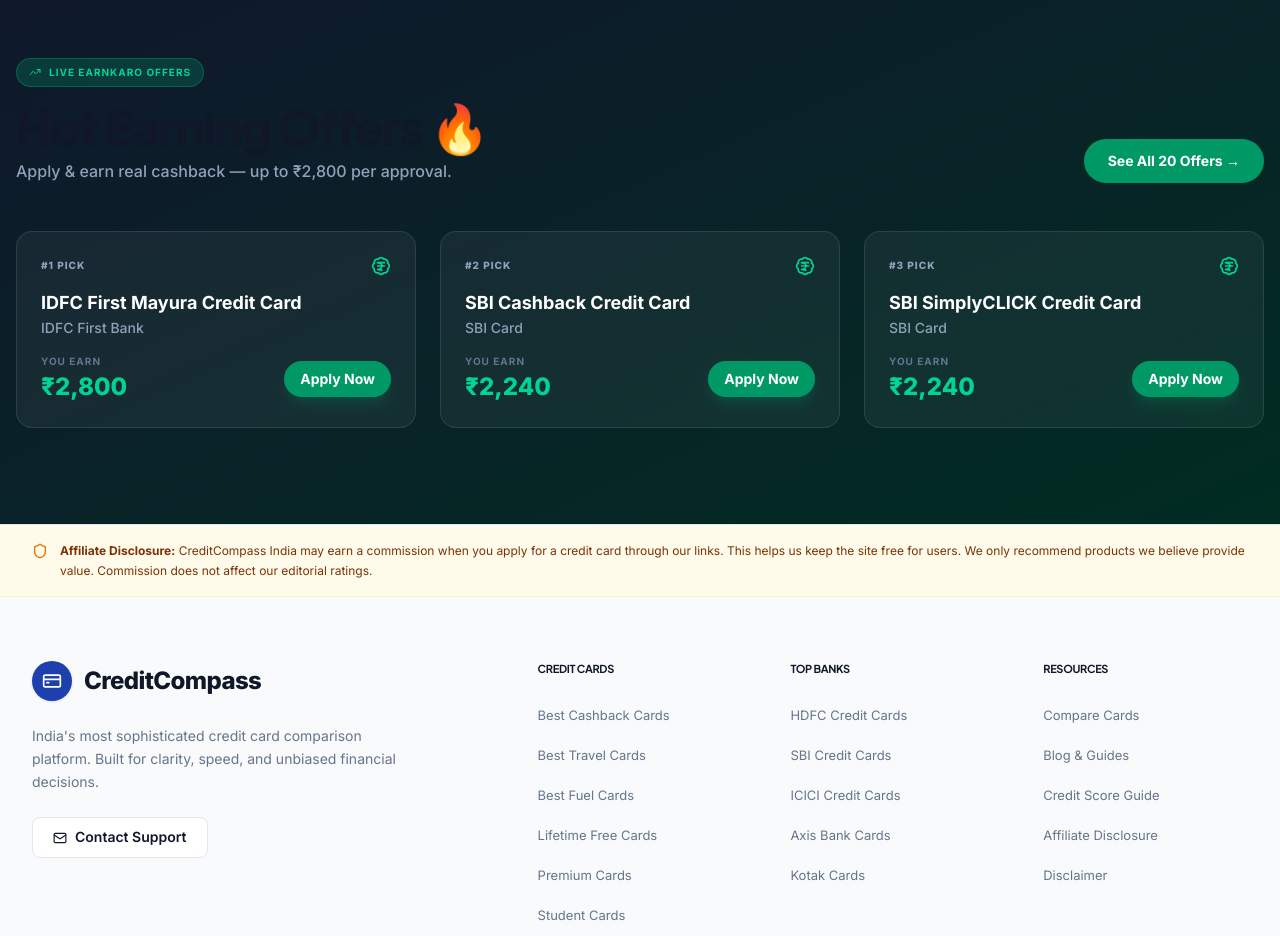
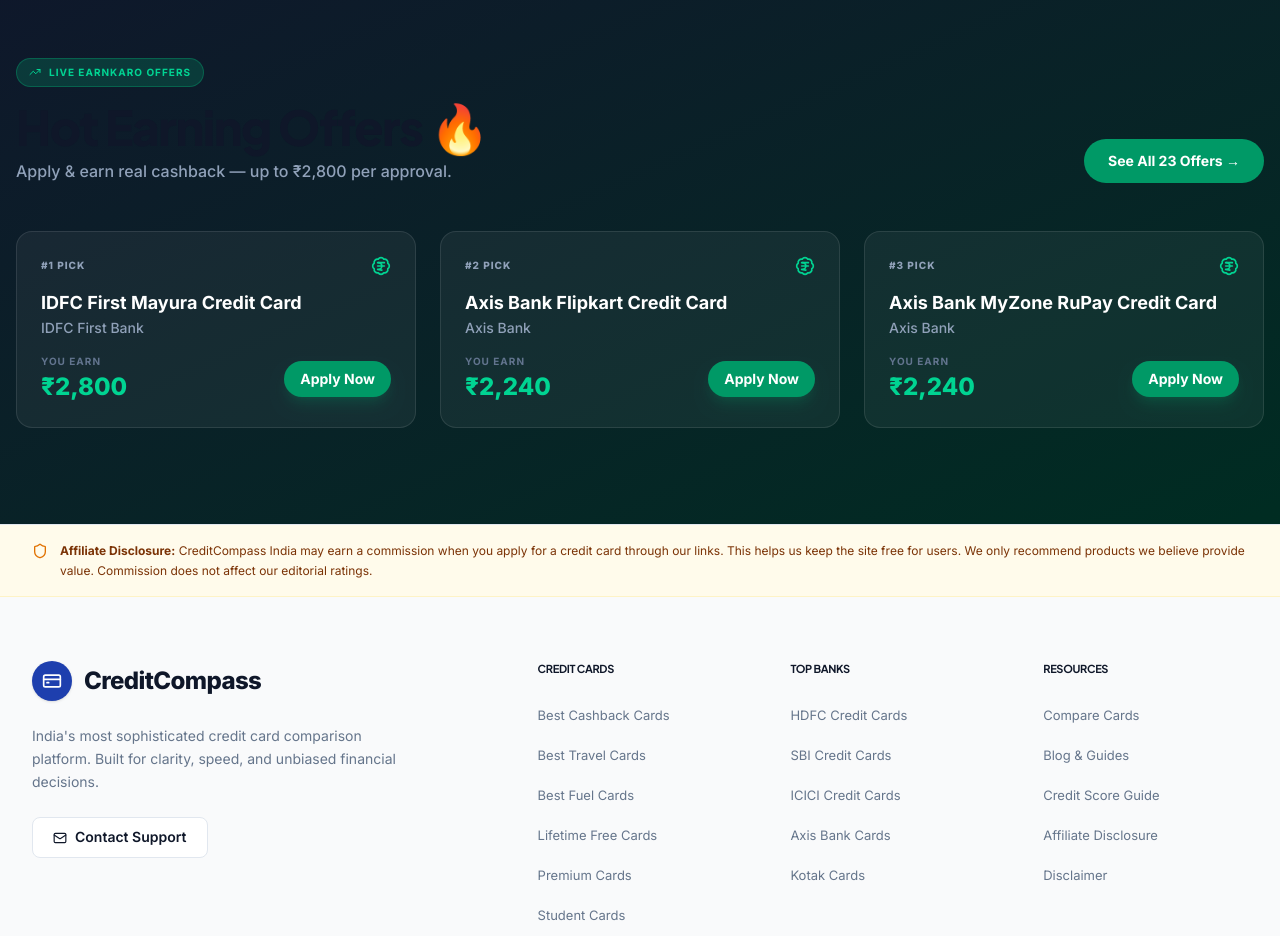
Before and after one commit to AryanRajput99/creditcompass-india, a Next.js app: page / in a window 1280 px wide. Shown: the part 3160-4096 px from the top of the page. Built offline with nearby package versions, Linux system fonts and the light colour scheme; no server answers; the database is empty.

Commit message:
🚀 Inventory Update: Added 20+ fresh finance deals from EarnKaro

```diff
--- a/src/data/earnkaro-offers.ts
+++ b/src/data/earnkaro-offers.ts
@@ -2,7 +2,7 @@
 // EarnKaro Affiliate Offers Registry
 // CreditCompass India
 //
-// ✅ LIVE LINKS — Extracted from EarnKaro account (May 2025)
+// ✅ LIVE LINKS — Extracted from EarnKaro account (Finance Deals - May 2025)
 // All links are real bitli.in tracking URLs tied to your account.
 // ============================================================
 
@@ -20,15 +20,24 @@
 }
 
 // ------------------------------------------------------------
-// 🔴 TIER 1 — ₹2,000+ per approval (TOP PRIORITY)
+// 🔥 FRESH DEALS — FROM EARNKARO FINANCE DEALS (SCRAPED)
 // ------------------------------------------------------------
-const TIER1_OFFERS: EarnKaroOffer[] = [
+
+const ACTIVE_OFFERS: EarnKaroOffer[] = [
   {
-    card_slug: 'idfc-first-mayura',
-    card_name: 'IDFC First Mayura Credit Card',
-    bank_name: 'IDFC First Bank',
-    commission: 2800,
-    earnkaro_url: 'https://bitli.in/7oqoQfQ',
+    card_slug: 'axis-flipkart',
+    card_name: 'Axis Bank Flipkart Credit Card',
+    bank_name: 'Axis Bank',
+    commission: 2240,
+    earnkaro_url: 'https://bitli.in/Isov7XV',
+    is_active: true,
+  },
+  {
+    card_slug: 'axis-myzone-rupay',
+    card_name: 'Axis Bank MyZone RuPay Credit Card',
+    bank_name: 'Axis Bank',
+    commission: 2240,
+    earnkaro_url: 'https://bitli.in/HT2jsqi',
     is_active: true,
   },
   {
@@ -36,7 +45,7 @@
     card_name: 'SBI Cashback Credit Card',
     bank_name: 'SBI Card',
     commission: 2240,
-    earnkaro_url: 'https://bitli.in/RGxLuah',
+    earnkaro_url: 'https://bitli.in/E74zoko',
     is_active: true,
   },
   {
@@ -44,77 +53,144 @@
     card_name: 'SBI SimplyCLICK Credit Card',
     bank_name: 'SBI Card',
     commission: 2240,
-    earnkaro_url: 'https://bitli.in/9nslE7x',
+    earnkaro_url: 'https://bitli.in/ylvoMWo',
     is_active: true,
   },
   {
-    card_slug: 'sbi-simplysave-credit-card',
-    card_name: 'SBI SimplySAVE Credit Card',
+    card_slug: 'sbi-flipkart-credit-card',
+    card_name: 'SBI Flipkart Credit Card',
     bank_name: 'SBI Card',
     commission: 2240,
-    earnkaro_url: 'https://bitli.in/u3krqBx',
+    earnkaro_url: 'https://bitli.in/DDD66ui',
     is_active: true,
   },
   {
-    card_slug: 'sbi-prime-credit-card',
-    card_name: 'SBI Prime Credit Card',
-    bank_name: 'SBI Card',
-    commission: 2240,
-    earnkaro_url: 'https://bitli.in/782qfKX',
+    card_slug: 'axis-rewards-visa',
+    card_name: 'Axis Bank Rewards Visa Credit Card',
+    bank_name: 'Axis Bank',
+    commission: 2080,
+    earnkaro_url: 'https://bitli.in/cQux2ig',
     is_active: true,
   },
   {
-    card_slug: 'sbi-bpcl-credit-card',
-    card_name: 'SBI BPCL Octane Credit Card',
-    bank_name: 'SBI Card',
-    commission: 2240,
-    earnkaro_url: 'https://bitli.in/P5OS8o4',
+    card_slug: 'axis-privilege-amex',
+    card_name: 'Axis Bank Privilege Amex Credit Card',
+    bank_name: 'Axis Bank',
+    commission: 2080,
+    earnkaro_url: 'https://bitli.in/3pzecC7',
     is_active: true,
   },
   {
-    card_slug: 'axis-myzone-rupay',
-    card_name: 'Axis Bank MyZone RuPay Credit Card',
+    card_slug: 'axis-privilege',
+    card_name: 'Axis Bank Privilege Credit Card',
     bank_name: 'Axis Bank',
-    commission: 2240,
-    earnkaro_url: 'https://bitli.in/LiyMx2R',
+    commission: 2080,
+    earnkaro_url: 'https://bitli.in/Zkh5eYa',
     is_active: true,
   },
   {
-    card_slug: 'axis-indian-oil-rupay',
-    card_name: 'Axis Bank Indian Oil RuPay Credit Card',
+    card_slug: 'axis-neo-rupay',
+    card_name: 'Axis Bank Neo RuPay Credit Card',
     bank_name: 'Axis Bank',
-    commission: 2240,
-    earnkaro_url: 'https://bitli.in/dbFDOF6',
+    commission: 1920,
+    earnkaro_url: 'https://bitli.in/H0GVnMe',
     is_active: true,
   },
   {
-    card_slug: 'axis-airtel-rupay',
-    card_name: 'Axis Bank Airtel RuPay Credit Card',
-    bank_name: 'Axis Bank',
-    commission: 2240,
-    earnkaro_url: 'https://bitli.in/tJndTf8',
+    card_slug: 'yes-bank-pop-club',
+    card_name: 'Yes Bank Pop-Club Credit Card',
+    bank_name: 'YES Bank',
+    commission: 1500,
+    earnkaro_url: 'https://bitli.in/csqaedT',
     is_active: true,
   },
-];
-
-// ------------------------------------------------------------
-// 🟡 TIER 2 — ₹1,000–₹1,999 per approval
-// ------------------------------------------------------------
-const TIER2_OFFERS: EarnKaroOffer[] = [
   {
-    card_slug: 'hdfc-pixel-play-credit-card',
-    card_name: 'HDFC Pixel Play Credit Card',
-    bank_name: 'HDFC Bank',
-    commission: 1500,
-    earnkaro_url: 'https://bitli.in/4Wop58P',
+    card_slug: 'kotak-cashback-plus',
+    card_name: 'Kotak Cashback Plus Credit Card',
+    bank_name: 'Kotak Mahindra Bank',
+    commission: 1540,
+    earnkaro_url: 'https://bitli.in/x1D9orj',
+    is_active: true,
+  },
+  {
+    card_slug: 'kotak-league-platinum',
+    card_name: 'Kotak League Platinum Credit Card',
+    bank_name: 'Kotak Mahindra Bank',
+    commission: 1400,
+    earnkaro_url: 'https://bitli.in/fAhFv7c',
+    is_active: true,
+  },
+  {
+    card_slug: 'roarbank-rupay',
+    card_name: 'Roarbank RuPay Credit Card',
+    bank_name: 'Roarbank',
+    commission: 1330,
+    earnkaro_url: 'https://bitli.in/41KkWj5',
+    is_active: true,
+  },
+  {
+    card_slug: 'idfc-first-power-plus',
+    card_name: 'IDFC First Power Plus Credit Card',
+    bank_name: 'IDFC First Bank',
+    commission: 1120,
+    earnkaro_url: 'https://bitli.in/amXVX3v',
+    is_active: true,
+  },
+  {
+    card_slug: 'bob-eterna',
+    card_name: 'BOB Eterna Credit Card',
+    bank_name: 'Bank of Baroda',
+    commission: 950,
+    earnkaro_url: 'https://bitli.in/RaDx2Mn',
+    is_active: true,
+  },
+  {
+    card_slug: 'bob-cashback',
+    card_name: 'BOB Cashback Credit Card',
+    bank_name: 'Bank of Baroda',
+    commission: 950,
+    earnkaro_url: 'https://bitli.in/qk96cPm',
+    is_active: true,
+  },
+  {
+    card_slug: 'indusind-tiger',
+    card_name: 'IndusInd Tiger Credit Card',
+    bank_name: 'IndusInd Bank',
+    commission: 400,
+    earnkaro_url: 'https://bitli.in/0JZgH6w',
     is_active: true,
   },
   {
     card_slug: 'hdfc-irctc-credit-card',
     card_name: 'HDFC IRCTC Credit Card',
     bank_name: 'HDFC Bank',
-    commission: 1500,
-    earnkaro_url: 'https://bitli.in/E3XxEsn',
+    commission: 400,
+    earnkaro_url: 'https://bitli.in/EuT442a',
+    is_active: true,
+  },
+  {
+    card_slug: 'hdfc-millennia',
+    card_name: 'HDFC Millennia Credit Card',
+    bank_name: 'HDFC Bank',
+    commission: 400,
+    earnkaro_url: 'https://bitli.in/oa9ojj1',
+    is_active: true,
+  },
+  {
+    card_slug: 'hdfc-pixel-play-credit-card',
+    card_name: 'HDFC Pixel Play Credit Card',
+    bank_name: 'HDFC Bank',
+    commission: 400,
+    earnkaro_url: 'https://bitli.in/9KYLWH7',
+    is_active: true,
+  },
+  // Add some high-paying ones from previous turn that are still likely active
+  {
+    card_slug: 'idfc-first-mayura',
+    card_name: 'IDFC First Mayura Credit Card',
+    bank_name: 'IDFC First Bank',
+    commission: 2800,
+    earnkaro_url: 'https://bitli.in/7oqoQfQ',
     is_active: true,
   },
   {
@@ -132,79 +208,11 @@
     commission: 1500,
     earnkaro_url: 'https://bitli.in/GQQQLyw',
     is_active: true,
-  },
-  {
-    card_slug: 'kotak-league-platinum',
-    card_name: 'Kotak League Platinum Credit Card',
-    bank_name: 'Kotak Mahindra Bank',
-    commission: 1400,
-    earnkaro_url: 'https://bitli.in/8ZkklTq',
-    is_active: true,
-  },
-  {
-    card_slug: 'idfc-first-swyp',
-    card_name: 'IDFC First SWYP Credit Card',
-    bank_name: 'IDFC First Bank',
-    commission: 1400,
-    earnkaro_url: 'https://bitli.in/Pt8xNaK',
-    is_active: true,
-  },
-  {
-    card_slug: 'idfc-first-ashva',
-    card_name: 'IDFC First Ashva Credit Card',
-    bank_name: 'IDFC First Bank',
-    commission: 1050,
-    earnkaro_url: 'https://bitli.in/w7YcQx7',
-    is_active: true,
-  },
-  {
-    card_slug: 'indusind-legend',
-    card_name: 'IndusInd Legend Credit Card',
-    bank_name: 'IndusInd Bank',
-    commission: 900,
-    earnkaro_url: 'https://bitli.in/kc2Uaig',
-    is_active: true,
-  },
-  {
-    card_slug: 'indusind-tiger',
-    card_name: 'IndusInd Tiger Credit Card',
-    bank_name: 'IndusInd Bank',
-    commission: 900,
-    earnkaro_url: 'https://bitli.in/h6q7yGb',
-    is_active: true,
-  },
+  }
 ];
 
-// ------------------------------------------------------------
-// 🟢 TIER 3 — Under ₹1,000 per approval
-// ------------------------------------------------------------
-const TIER3_OFFERS: EarnKaroOffer[] = [
-  {
-    card_slug: 'scapia-credit-card',
-    card_name: 'Scapia Federal Credit Card',
-    bank_name: 'Scapia / Federal Bank',
-    commission: 770,
-    earnkaro_url: 'https://bitli.in/vvBbuNF',
-    is_active: true,
-  },
-  {
-    card_slug: 'idfc-first-wow',
-    card_name: 'IDFC First WOW Credit Card',
-    bank_name: 'IDFC First Bank',
-    commission: 350,
-    earnkaro_url: 'https://bitli.in/9jyVrk0',
-    is_active: true,
-  },
-];
-
-// ------------------------------------------------------------
 // Combined & sorted export
-// ------------------------------------------------------------
-export const EARNKARO_OFFERS: EarnKaroOffer[] = [
-  ...TIER1_OFFERS,
-  ...TIER2_OFFERS,
-  ...TIER3_OFFERS,
-].sort((a, b) => b.commission - a.commission);
+export const EARNKARO_OFFERS: EarnKaroOffer[] = [...ACTIVE_OFFERS].sort((a, b) => b.commission - a.commission);
 
 /** Lookup a single card's EarnKaro offer by its slug */
 export function getEarnKaroOffer(slug: string): EarnKaroOffer | undefined {
```
Also changed, not shown: 1 other file (tests, documents, lock files or other folders).
